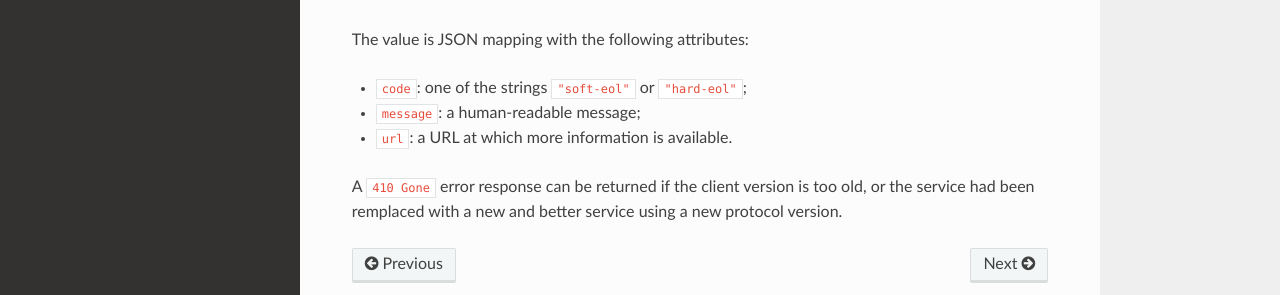
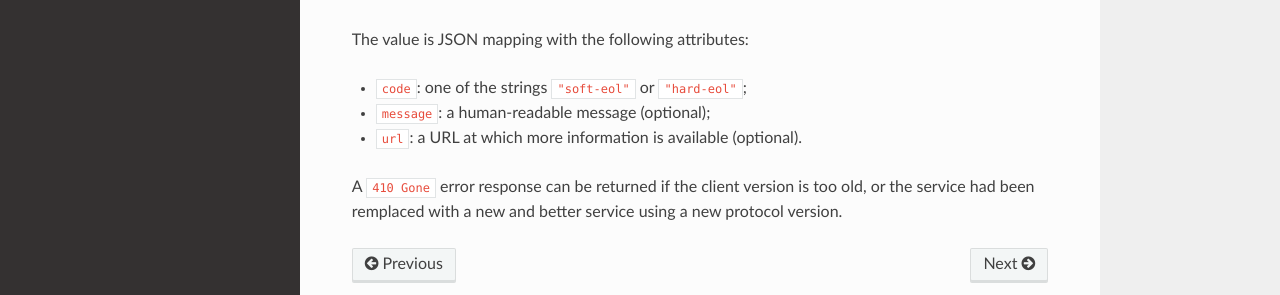
Before and after one commit to Kinto/kinto, a Sphinx documentation site: the page built from docs/versionning.rst, in a window 1280 px wide and 1069 px high. Shown: the part 656-951 px from the top of the window. Built offline with Sphinx 7.4.7 and the Read the Docs theme 2.0.0, drawn with Linux system fonts in a browser that asks for light colours.

Commit message:
Mark EOL message and url as optional

```diff
--- a/docs/versionning.rst
+++ b/docs/versionning.rst
@@ -30,8 +30,8 @@ messages, information, or other alerts.
 The value is JSON mapping with the following attributes:
 
 * ``code``: one of the strings ``"soft-eol"`` or ``"hard-eol"``;
-* ``message``: a human-readable message;
-* ``url``: a URL at which more information is available.
+* ``message``: a human-readable message (optional);
+* ``url``: a URL at which more information is available (optional).
 
 A ``410 Gone`` error response can be returned if the
 client version is too old, or the service had been remplaced with
```
